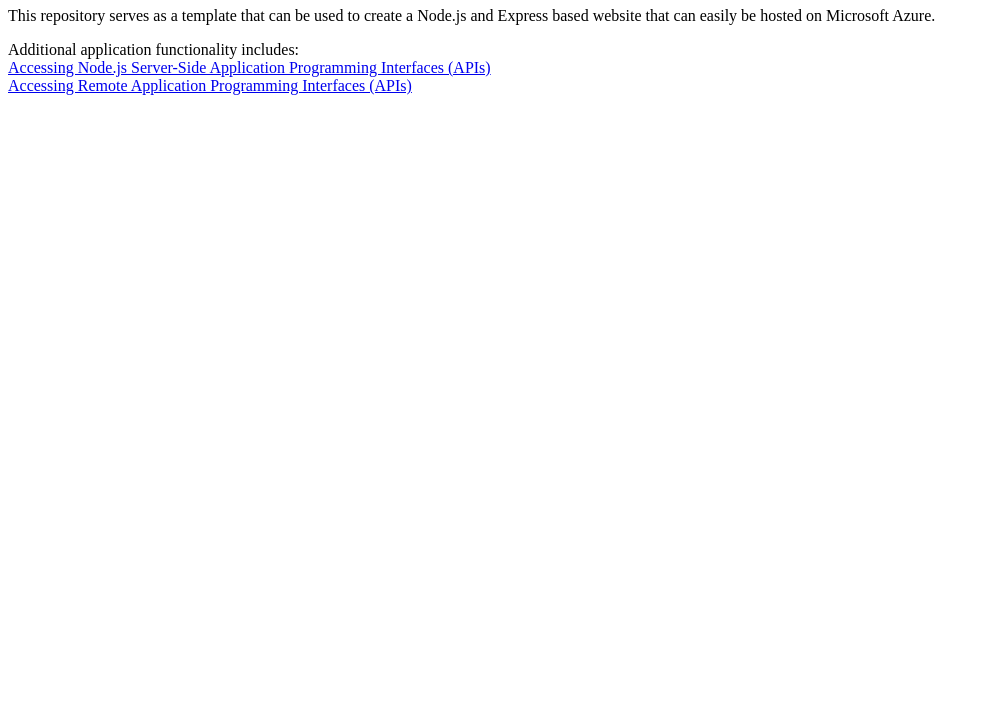
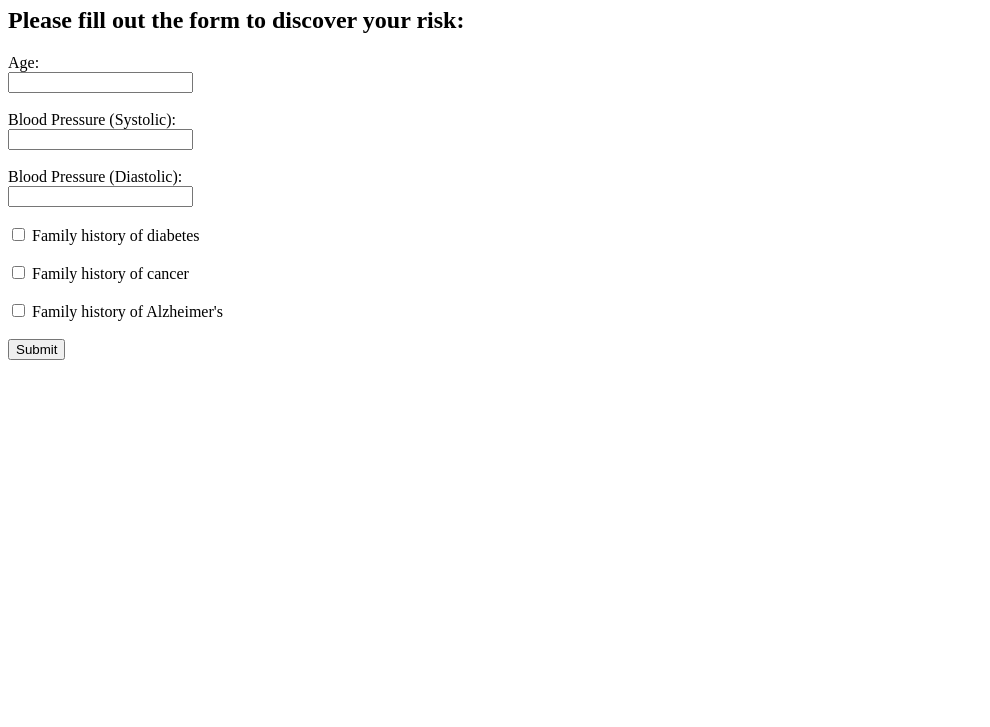
Before and after one commit to efrengtoledo/scrumpateer-bmi-calculator, a website: page static/index.html in a window 1280 px wide. Shown: the part 73-800 px from the top of the page, without its empty margins (0-990 px from the left). Drawn offline with Linux system fonts and the light colour scheme.

Commit message:
Added basic index.html page.

```diff
--- a/static/index.html
+++ b/static/index.html
@@ -1,15 +1,32 @@
-<!DOCTYPE html>
-<html>
+<!doctype html>
+<html lang="en">
+
 <head>
-<title>Node on Azure</title>
+    <link rel="stylesheet" href="portfolio.css">
+    <meta charset="utf-8" />
+    <title>Health Insurance Risk Calculator</title>
 </head>
+
 <body>
-<h1>Node.js and Express Hosted on Microsoft Azure Template</h1>
-<p>This repository serves as a template that can be used to create a Node.js and Express based website that can easily
-be hosted on Microsoft Azure.</p>
+    <h1>The Scrumpateer's Health Insurance Risk Calculator</h1>
+    <section>
+        <h2>Please fill out the form to discover your risk:</h2>
+        <form>
+            <label for="fname">Age:</label><br>
+            <input type="text" id="age" name="age"><br><br>
+            <label for="systolic">Blood Pressure (Systolic):</label><br>
+            <input type="text" id="systolic" name="systolic"><br><br>
+            <label for="diastolic">Blood Pressure (Diastolic):</label><br>
+            <input type="text" id="diastolic" name="diastolic"><br><br>
+            <input type="checkbox" id="diabetes" name="diabetes" value="diabetes">
+            <label for="diabetes"> Family history of diabetes</label><br><br>
+            <input type="checkbox" id="cancer" name="cancer" value="cancer">
+            <label for="cancer"> Family history of cancer</label><br><br>
+            <input type="checkbox" id="alzheimer" name="alzheimer" value="alzheimer">
+            <label for="alzheimer"> Family history of Alzheimer's</label><br><br>
+            <input type="submit" value="Submit">
+        </form>
+    </section>
+</body>
 
-Additional application functionality includes:<br />
-<a href="fetching-from-server.html">Accessing Node.js Server-Side Application Programming Interfaces (APIs)</a><br />
-<a href="fetching-remote-dog-breeds.html">Accessing Remote Application Programming Interfaces (APIs)</a>
-</body>
 </html>
```
